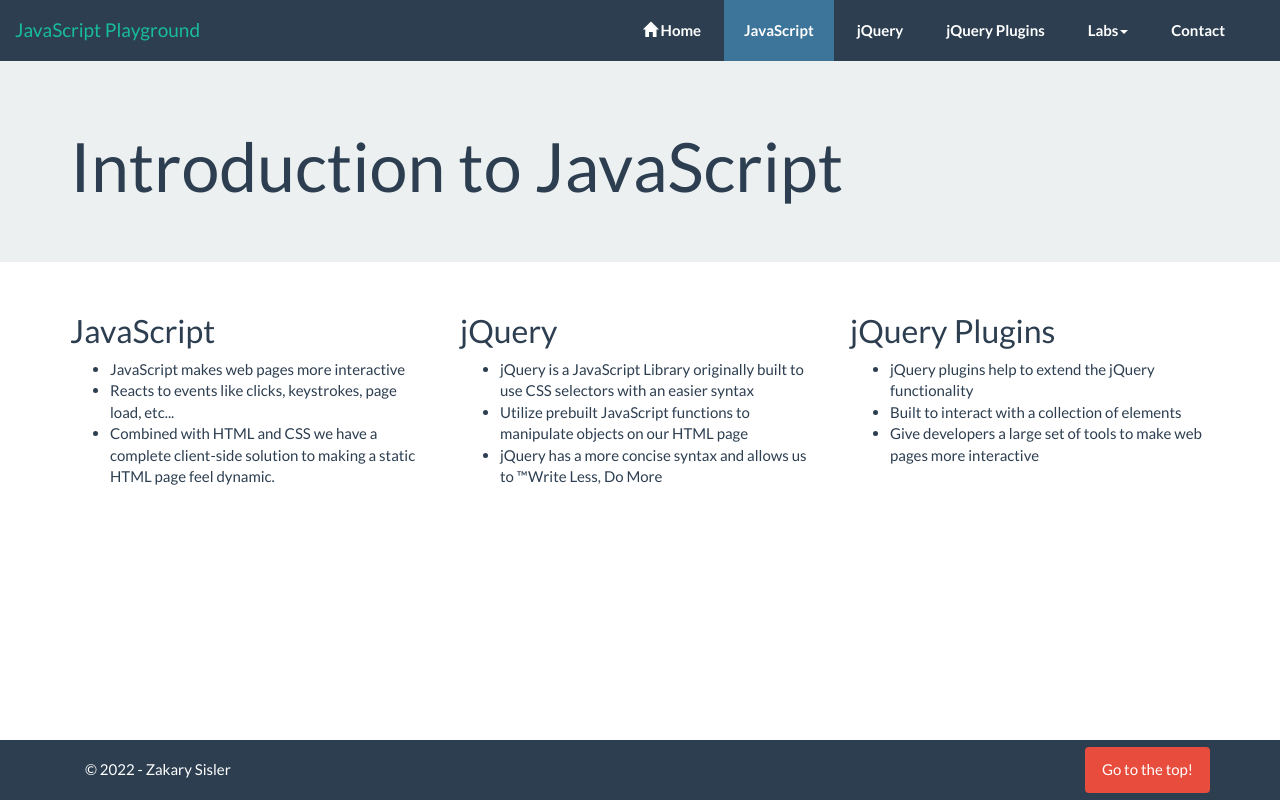
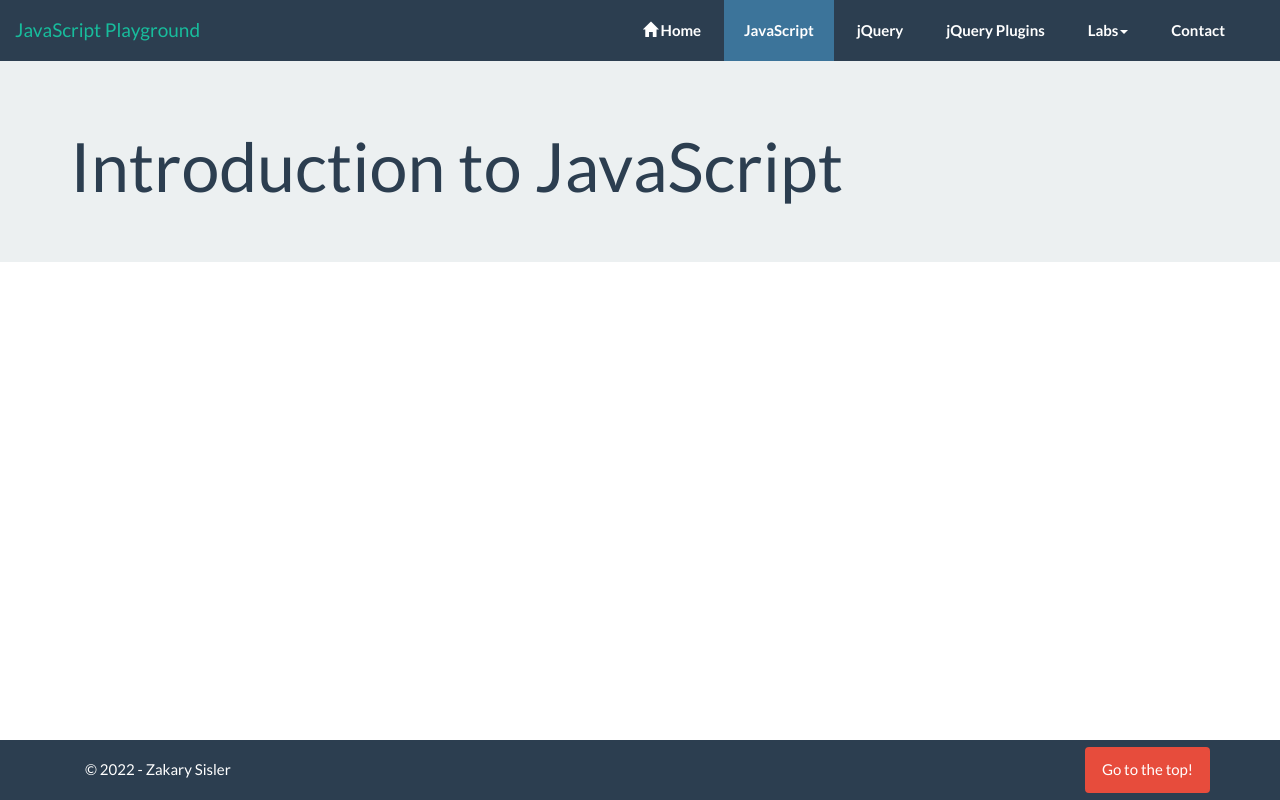
Before and after one commit to ZakSisler/JavaScriptPlayground, a plain HTML site: page JavaScriptPlayground/jsintro.html in a window 1280 px wide. Drawn offline with nearby package versions, Linux system fonts and the light colour scheme.

Commit message:
deleted div inside of the main

```diff
--- a/JavaScriptPlayground/jsintro.html
+++ b/JavaScriptPlayground/jsintro.html
@@ -91,32 +91,9 @@
     <!--/Page Header-->
     <!--Main Content-->
     <main class="container">
-        <div class="row">
-            <article class="col-md-4">
-                <h2>JavaScript</h2>
-                <ul>
-                    <li>JavaScript makes web pages more interactive</li>
-                    <li>Reacts to events like clicks, keystrokes, page load, etc...</li>
-                    <li>Combined with HTML and CSS we have a complete client-side solution to making a static HTML page feel dynamic.</li>
-                </ul>
-            </article>
-            <article class="col-md-4">
-                <h2>jQuery</h2>
-                <ul>
-                    <li>jQuery is a JavaScript Library originally built to use CSS selectors with an easier syntax</li>
-                    <li>Utilize prebuilt JavaScript functions to manipulate objects on our HTML page</li>
-                    <li>jQuery has a more concise syntax and allows us to &trade;Write Less, Do More</li>
-                </ul>
-            </article>
-            <article class="col-md-4">
-                <h2>jQuery Plugins</h2>
-                <ul>
-                    <li>jQuery plugins help to extend the jQuery functionality</li>
-                    <li>Built to interact with a collection of elements</li>
-                    <li>Give developers a large set of tools to make web pages more interactive</li>
-                </ul>
-            </article>
-        </div>
+
+
+
     </main>
     <!--/Main Content-->
     <!--Footer-->
```
